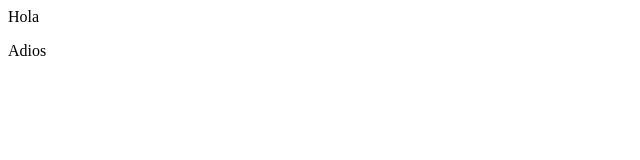
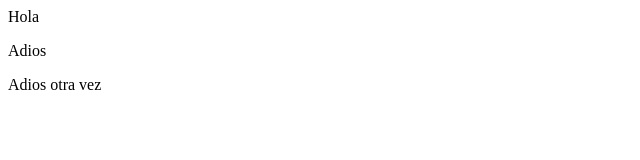
Before and after one commit to rpalaolozano/PaginaWeb, a plain HTML site: page index.html in a window 1280 px wide. Shown: the whole page, without its empty margins (0-640 px from the left). Drawn offline with Linux system fonts and the light colour scheme.

Commit message:
Update index.html

```diff
--- a/index.html
+++ b/index.html
@@ -1,2 +1,3 @@
 <p>Hola</p>
 <p>Adios</p>
+<p>Adios otra vez</p>
```
